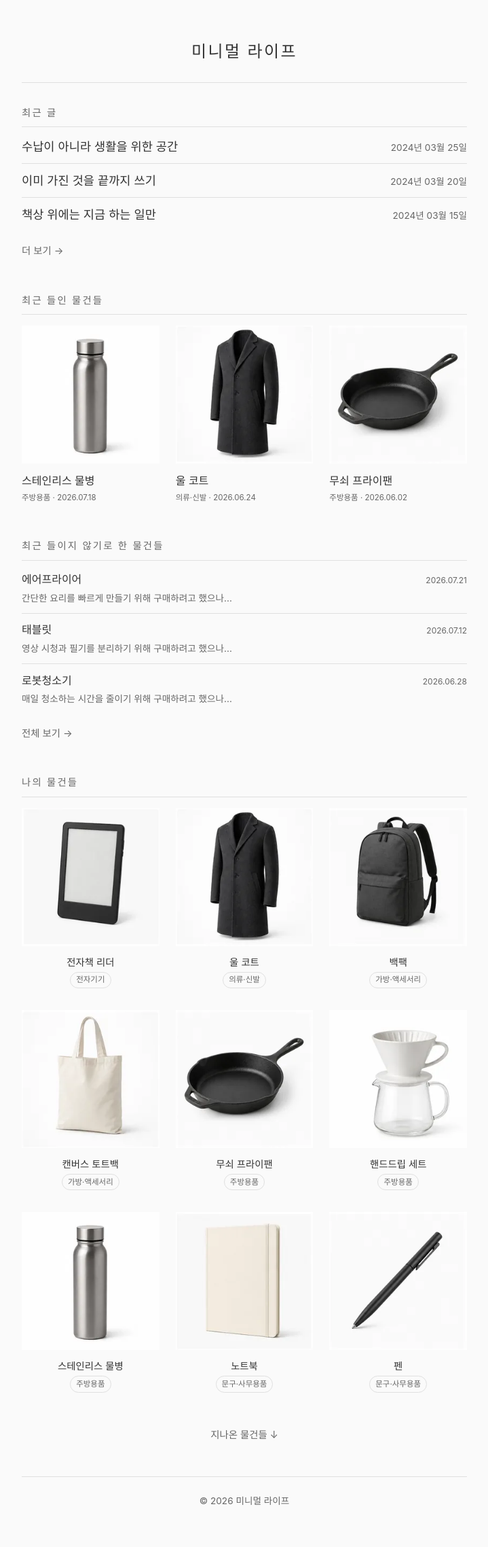
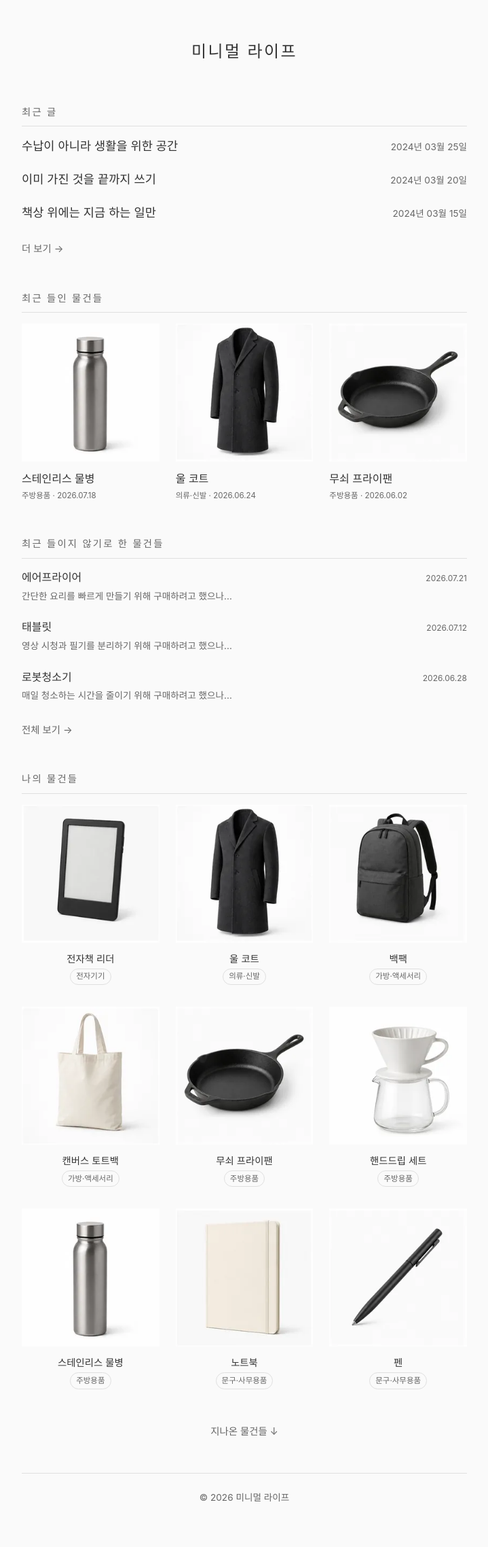
Before and after one commit to ipari/minimal-life, a Jekyll site: the page built from ko/index.html, in a window 1280 px wide. Shown: the whole page at 68% size, without its empty margins (280-999 px from the left). Built offline with Jekyll 4.4.1, drawn with Linux system fonts in a browser that asks for light colours.

Commit message:
Simplify homepage dividers

```diff
--- a/assets/css/style.css
+++ b/assets/css/style.css
@@ -46,7 +46,6 @@ body {
 .site-header {
   padding: var(--space-5) 0;
   margin-bottom: var(--space-6);
-  border-bottom: 1px solid var(--color-border);
   text-align: center;
 }
 
@@ -137,6 +136,7 @@ body {
   justify-content: space-between;
   gap: var(--space-4);
   padding: 0.6rem 0;
+  border-bottom: 0;
 }
 
 .home-section .post-list .post-item-title {
@@ -241,6 +241,10 @@ body {
 
 .review-list li:last-child {
   border-bottom: none;
+}
+
+.home-section .review-list li {
+  border-bottom: 0;
 }
 
 .review-item {
```
